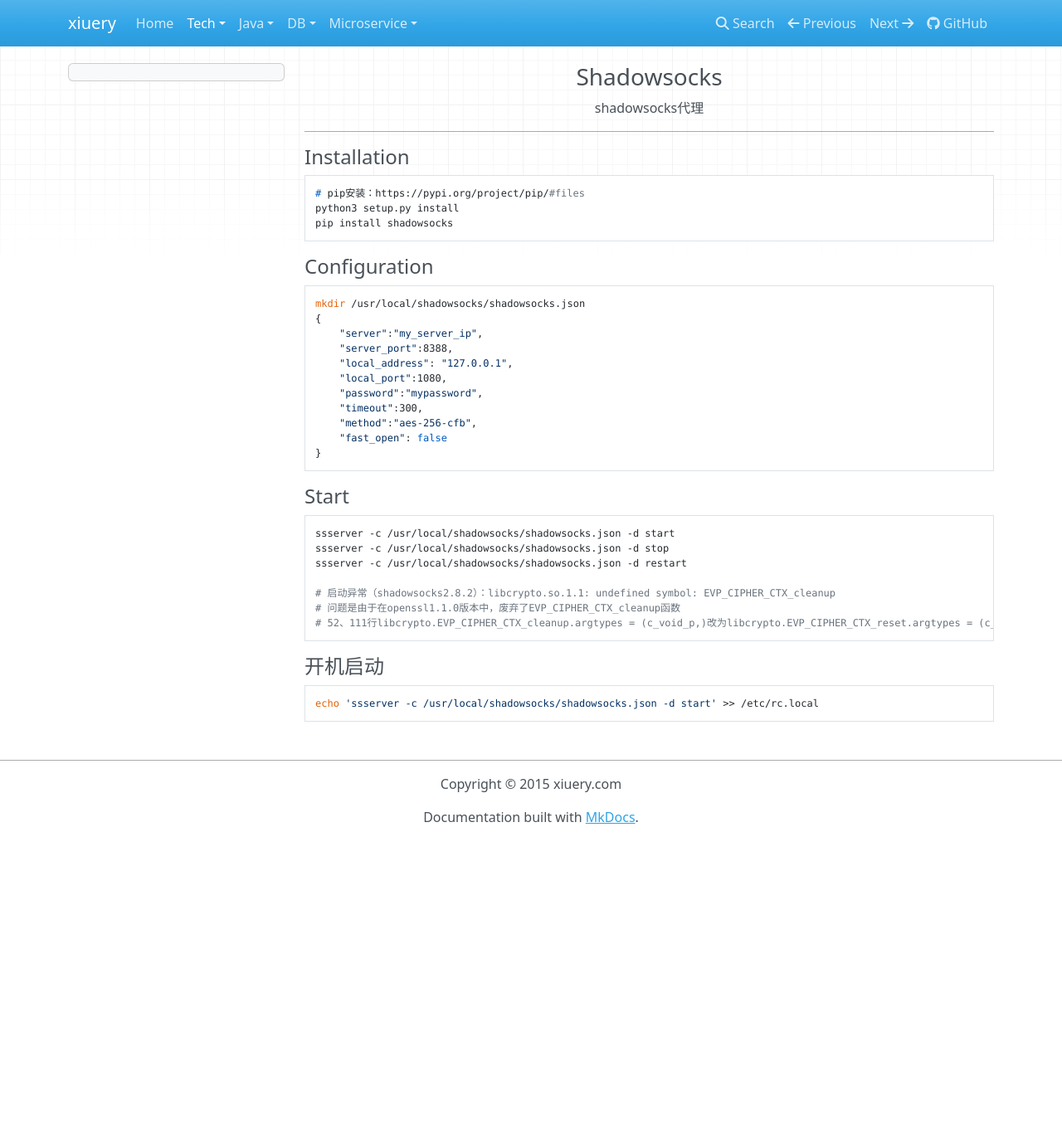
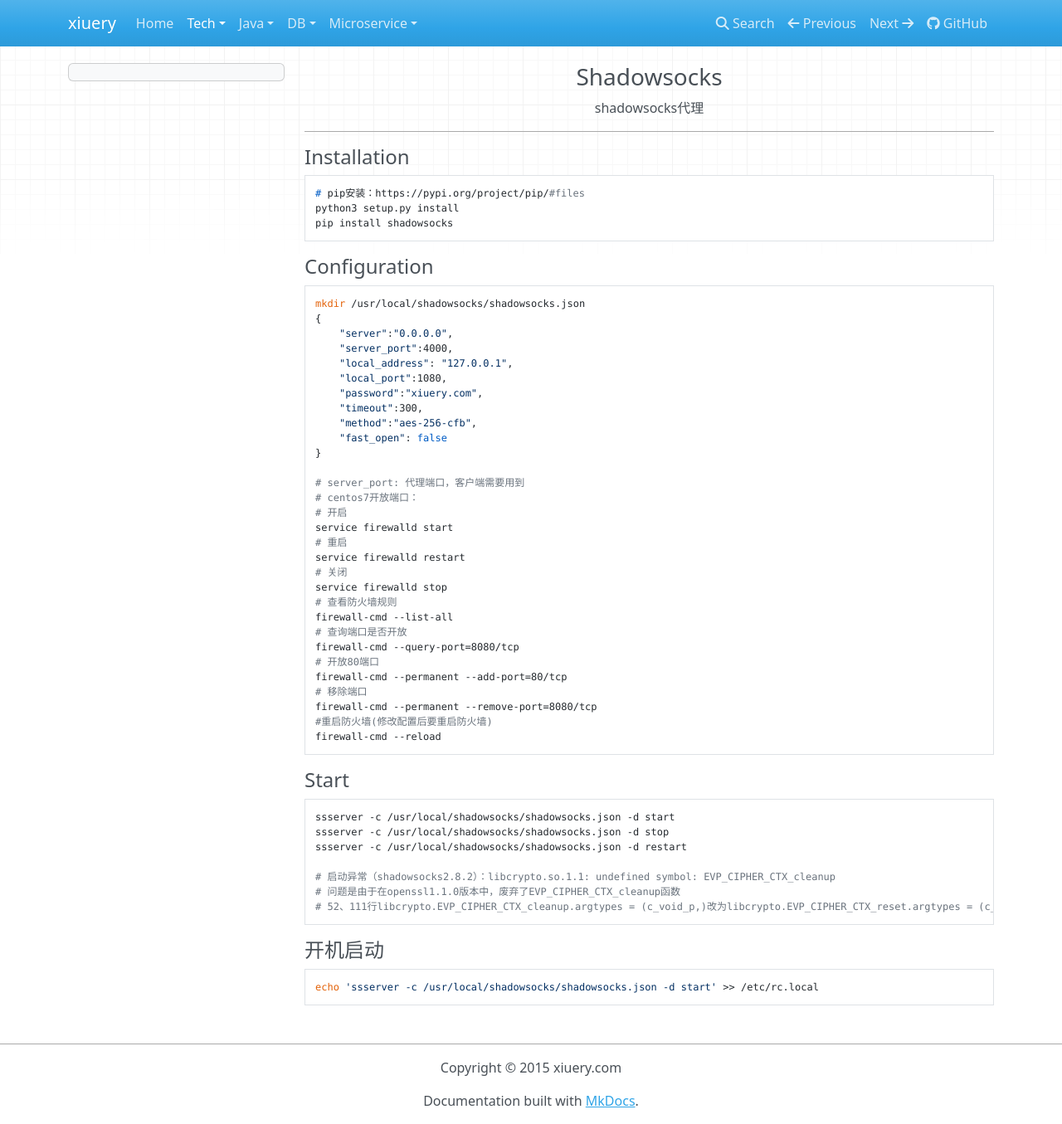
Before and after one commit to xiuery/manual, an MkDocs documentation site: the page built from docs/tech/shadowsocks.md, in a window 1280 px wide and 1355 px high. Shown: the whole window at 83% size. Built offline with MkDocs 1.6.1, drawn with Linux system fonts in a browser that asks for light colours; nearby versions of some CDN libraries.

Commit message:
Update shadowsocks.md

````diff
--- a/docs/tech/shadowsocks.md
+++ b/docs/tech/shadowsocks.md
@@ -14,15 +14,34 @@ pip install shadowsocks
 ```
 mkdir /usr/local/shadowsocks/shadowsocks.json
 {
-    "server":"my_server_ip",
-    "server_port":8388,
+    "server":"0.0.0.0",
+    "server_port":4000,
     "local_address": "127.0.0.1",
     "local_port":1080,
-    "password":"mypassword",
+    "password":"xiuery.com",
     "timeout":300,
     "method":"aes-256-cfb",
     "fast_open": false
 }
+
+# server_port: 代理端口，客户端需要用到
+# centos7开放端口：
+# 开启
+service firewalld start
+# 重启
+service firewalld restart
+# 关闭
+service firewalld stop
+# 查看防火墙规则
+firewall-cmd --list-all
+# 查询端口是否开放
+firewall-cmd --query-port=8080/tcp
+# 开放80端口
+firewall-cmd --permanent --add-port=80/tcp
+# 移除端口
+firewall-cmd --permanent --remove-port=8080/tcp
+#重启防火墙(修改配置后要重启防火墙)
+firewall-cmd --reload
 ```
 
 #### Start
````
